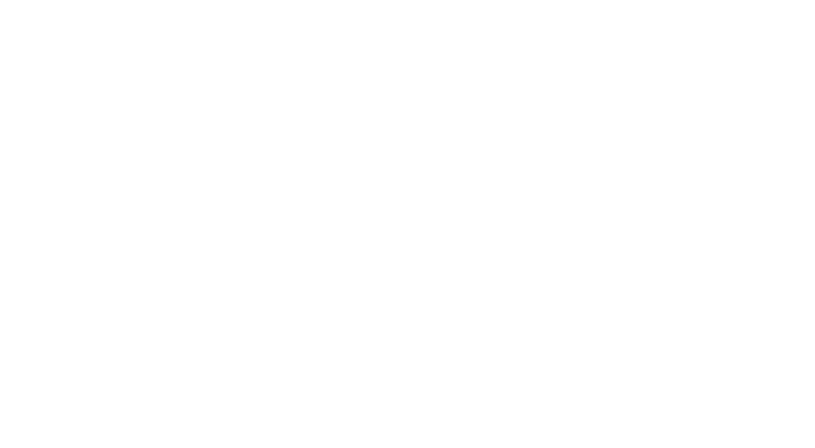
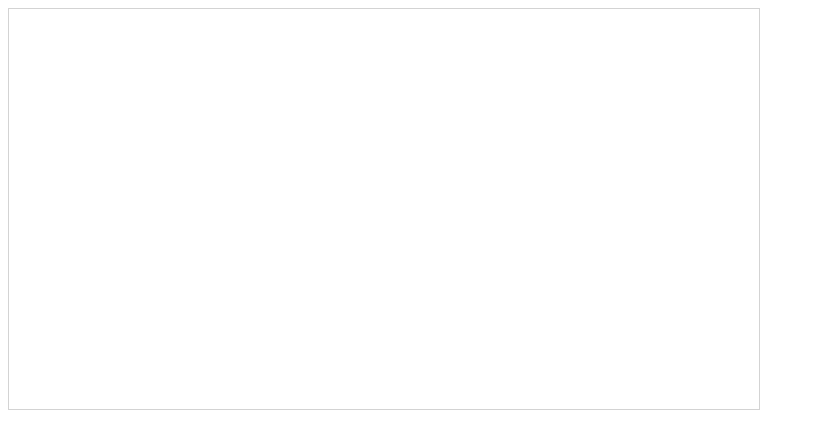
Before and after one commit to edpackard/croccer, a plain HTML site: page index.html in a window 1280 px wide. Shown: the full height of the page, 0-815 px from the left. Drawn offline with Linux system fonts and the light colour scheme.

Commit message:
Added canvas element and fallback message

```diff
--- a/index.html
+++ b/index.html
@@ -7,8 +7,10 @@
     <meta name="author" content="Ed Packard">
   </head>
   <body>
+    <canvas id="canvas" width="750" height="400" style="border: 1px solid lightgray;">
+    Your browser does not support HTML5 canvas
+    </canvas>
     <script>
-
     </script>
   </body>
 </html>
```
